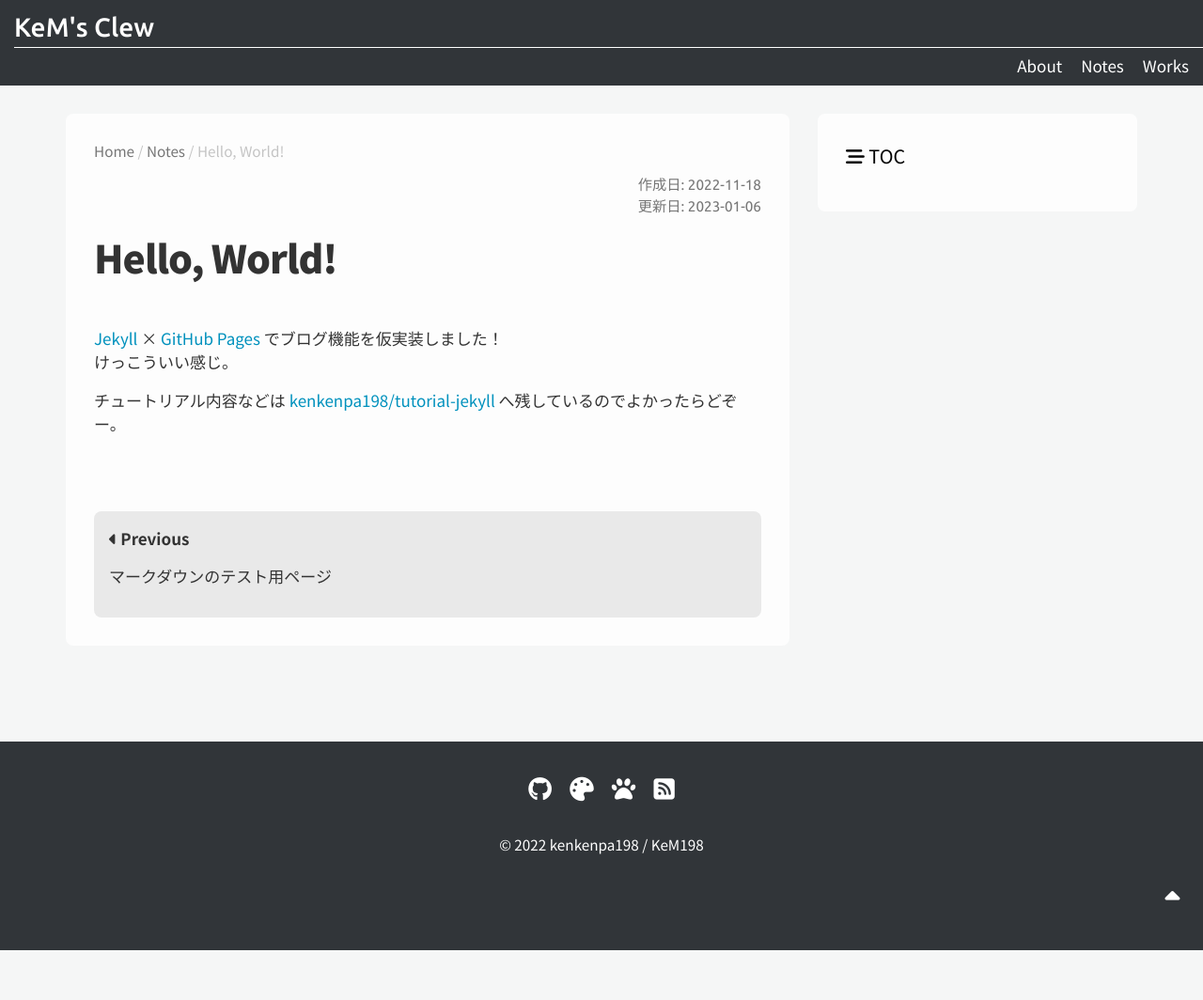
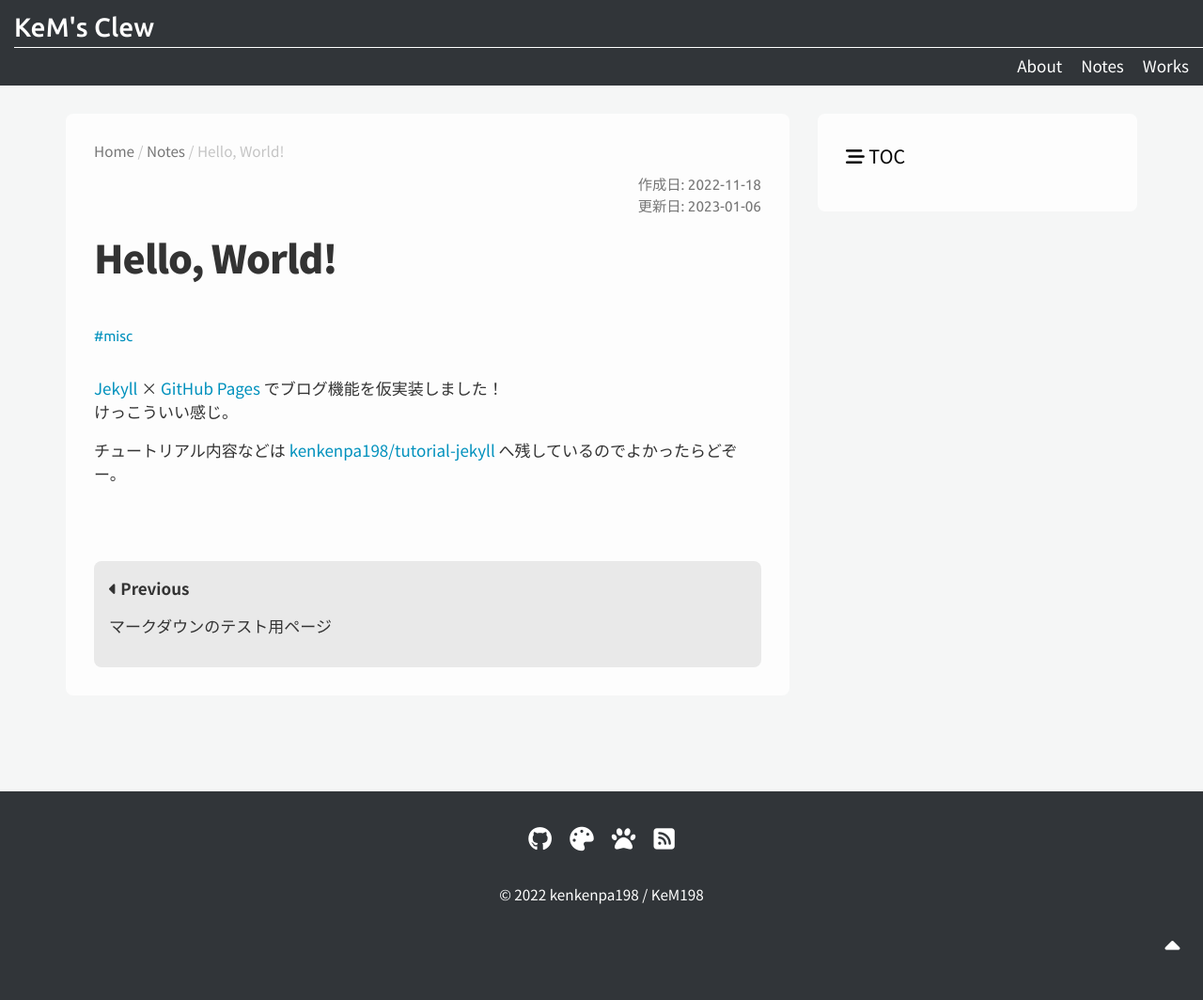
Before and after one commit to kenkenpa198/kems-clew.net, a Jekyll site: the page built from docs/_posts/2022-11-18-hello-world.md, in a window 1280 px wide. Shown: the whole page at 94% size. Built offline with Jekyll 4.4.1, drawn with Linux system fonts in a browser that asks for light colours; nearby versions of some CDN libraries; the repository's description, which GitHub fills in, is left out; before the commit the page ends 1011 px from its top, so only the background shows below that.

Commit message:
[update]add tags to post-header

```diff
--- a/docs/_layouts/post.html
+++ b/docs/_layouts/post.html
@@ -39,6 +39,16 @@ layout: default
       {%- endif -%}
     </p>
     <h1 class="post-title p-name" itemprop="name headline">{{ page.title | escape }}</h1>
+    <p class="post-meta">
+      <ul class="post-tags">
+        {% assign sorted_tags = page.tags | sort %}
+        {% for tag in sorted_tags %}
+          <li>
+            <a href="{{ "./notes/tags.html#" | append: tag | relative_url }}">#{{ tag }}</a>
+          </li>
+        {% endfor %}
+      </ul>
+    </p>
   </header>
 
   <div class="post-content e-content" itemprop="articleBody">
```
